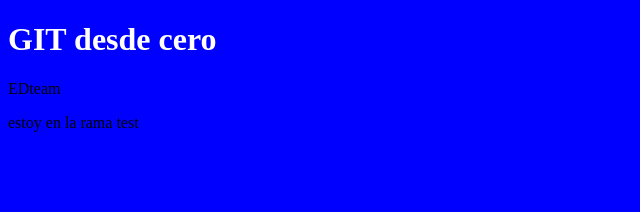
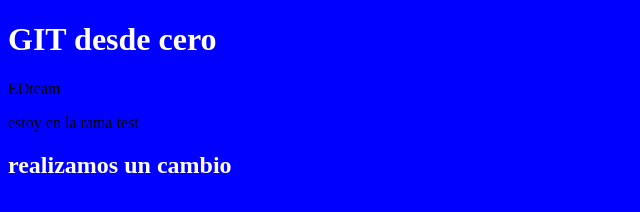
Before and after one commit to maiker04/practicando-git, a plain HTML site: page index.html in a window 1280 px wide. Shown: the whole page, without its empty margins (0-640 px from the left). Drawn offline with Linux system fonts and the light colour scheme.

Commit message:
primer commit desde VS code

```diff
--- a/index.html
+++ b/index.html
@@ -10,5 +10,9 @@
     <h1>GIT desde cero</h1>
     <p>EDteam</p>
     <p>estoy en la rama test</p>
+
+    <section>
+        <h1>realizamos un cambio</h1>
+    </section>
 </body>
 </html>
```
Also changed, not shown: 1 other file.
